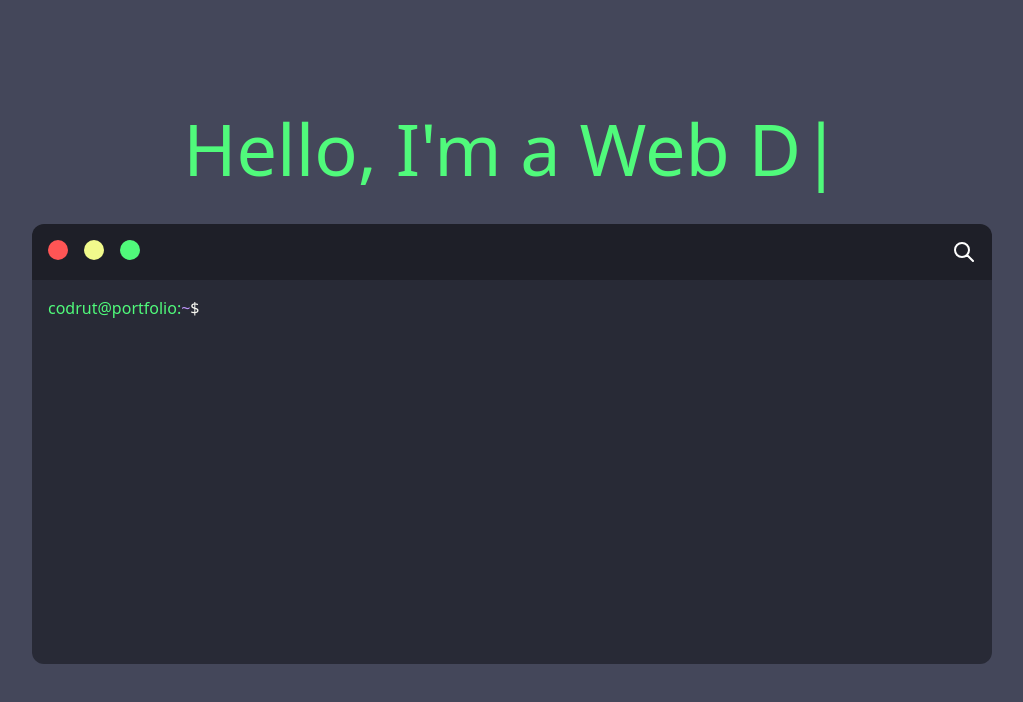
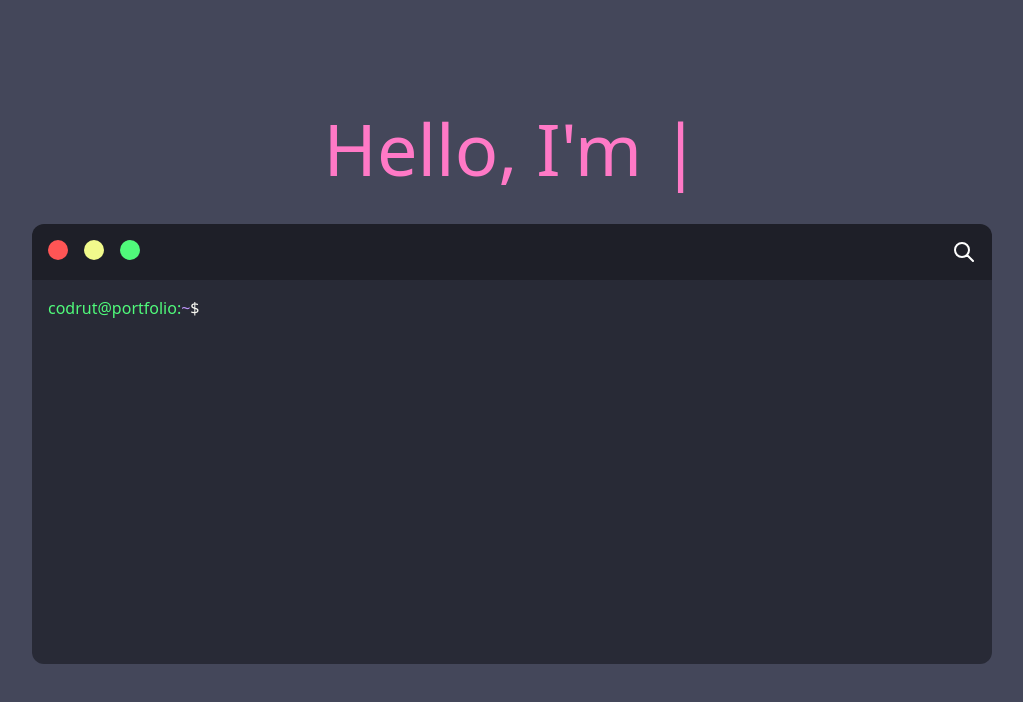
Before and after one commit to ursachecodrut/Porfolio-Website, a React (Create React App) app: page / in a window 1280 px wide. Shown: the top 702 px of the page, without its empty margins (128-1151 px from the left). Built offline with nearby package versions, Linux system fonts and the light colour scheme.

Commit message:
finish typing animation & delete unused state from terminal

```diff
--- a/src/App.js
+++ b/src/App.js
@@ -3,28 +3,28 @@ import Terminal from './Components/Terminal';
 import Typist from 'react-typist';
 
 const App = () => {
-	const names = ['Codrut', 'a Web Developer', 'a Student', 'self-taught'];
+	const names = ['Codrut.', 'a Web Developer.', 'a Student.', 'self-taught.'];
 	const [finish, setFinish] = useState(true);
 
 	useEffect(() => {
-		setTimeout(() => {
-			setFinish(true);
-		}, 500);
+		setFinish(true);
 	}, [finish]);
 
 	return (
 		<div className="container mx:auto px-4 pt-28 h-screen">
-			<h1 className="text-green text-7xl text-center">
+			<h1 className="text-pink text-7xl text-center flex flex-column justify-center">
+				Hello, I'm&nbsp;
 				{finish ? (
 					<Typist avgTypingDelay={100} onTypingDone={() => setFinish(false)}>
-						Hello, I'm {names[0]}
-						<Typist.Backspace count={names[0].length} delay={500} />
-						<span>{names[1]}</span>
-						<Typist.Backspace count={names[1].length} delay={500} />
-						<span>{names[2]}</span>
+						{names.map((name, index) => (
+							<span key={index}>
+								<span>{name}</span>
+								<Typist.Backspace count={name.length} delay={500} />
+							</span>
+						))}
 					</Typist>
 				) : (
-					"Hello, I'm a Student"
+					''
 				)}
 			</h1>
 			<Terminal />
--- a/src/Components/TerminalBody.js
+++ b/src/Components/TerminalBody.js
@@ -3,7 +3,6 @@ import { NodesArray } from '../utils/dirsTree';
 
 const TerminalBody = () => {
 	const [workingDir, setWorkingDir] = useState('~');
-	const [currentCommand, setCurrentCommand] = useState('');
 	const [commandHistory, setCommandHistory] = useState([]);
 
 	const terminalBody = useRef(null);
@@ -40,7 +39,6 @@ const TerminalBody = () => {
 						if (item.value === lastDir) {
 							for (let dir of item.dirs) {
 								if (dir.value === dirToCDIn) {
-									console.log(`${workingDir}/${dirToCDIn}`);
 									setWorkingDir(`${workingDir}/${dirToCDIn}`);
 									validCd = 1;
 								}
@@ -75,7 +73,6 @@ const TerminalBody = () => {
 				for (let item of NodesArray) {
 					if (item.value === lastDir) {
 						for (let file of item.files) {
-							console.log(file);
 							if (file.fileName === fileToCat) {
 								result = file.fileContent;
 								validCat = 1;
@@ -95,7 +92,6 @@ const TerminalBody = () => {
 				for (let item of NodesArray) {
 					if (item.value === lastDir) {
 						for (let file of item.files) {
-							console.log(file);
 							if (file.fileName === projectScript) {
 								result = `open ${file.fileContent}`;
 								window.open(file.fileContent, '_blank');
@@ -162,7 +158,6 @@ const TerminalBody = () => {
 				<input
 					type="text"
 					className="flex-1 block w-full bg-background text-foreground outline-none"
-					onChange={(e) => setCurrentCommand(e.target.value)}
 					onKeyPress={(e) => {
 						if (e.key === 'Enter') {
 							runCommand(e.target.value);
--- a/src/index.css
+++ b/src/index.css
@@ -2,3 +2,14 @@
 @tailwind base;
 @tailwind components;
 @tailwind utilities;
+
+#cursor {
+    border-left: .1em solid #00FF41;
+    animation: blink .7s steps(1) infinite;
+}
+
+@keyframes blink {
+    50% {
+      border-color: transparent;
+    }
+}
```
